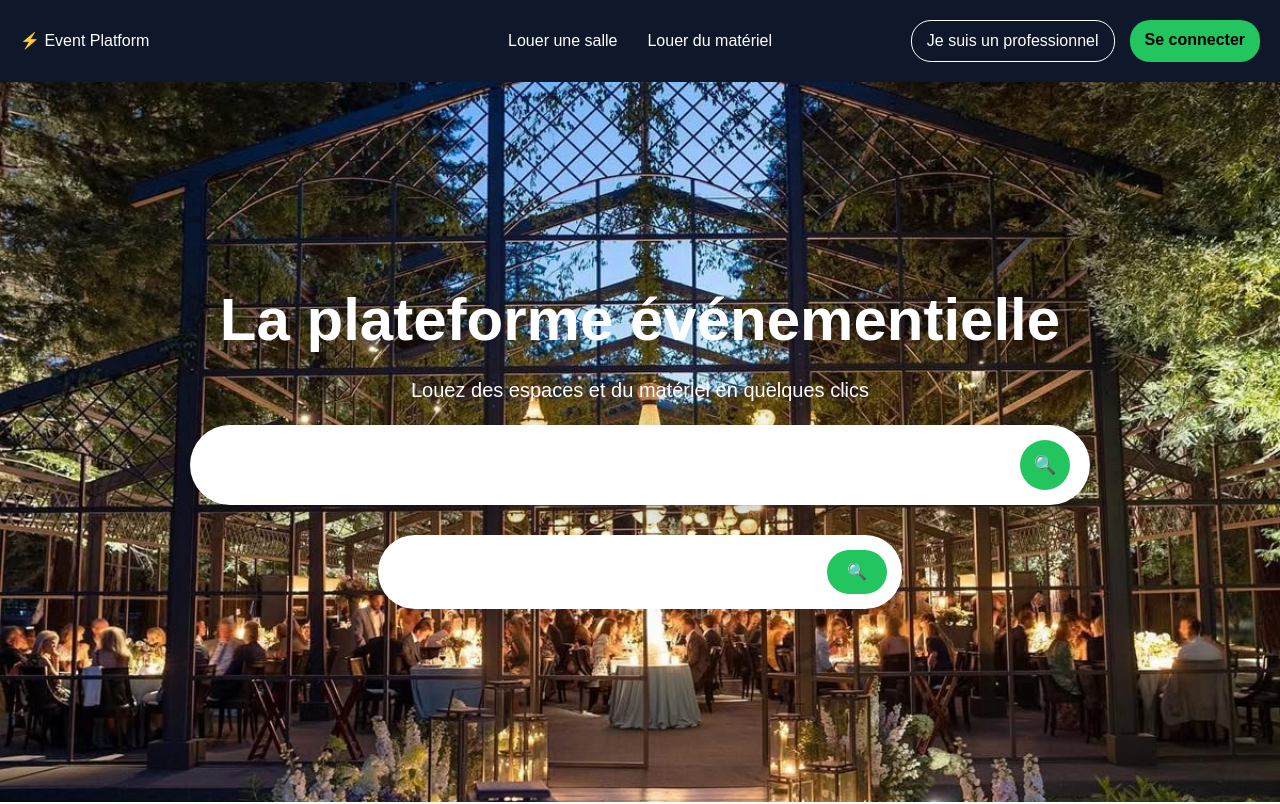
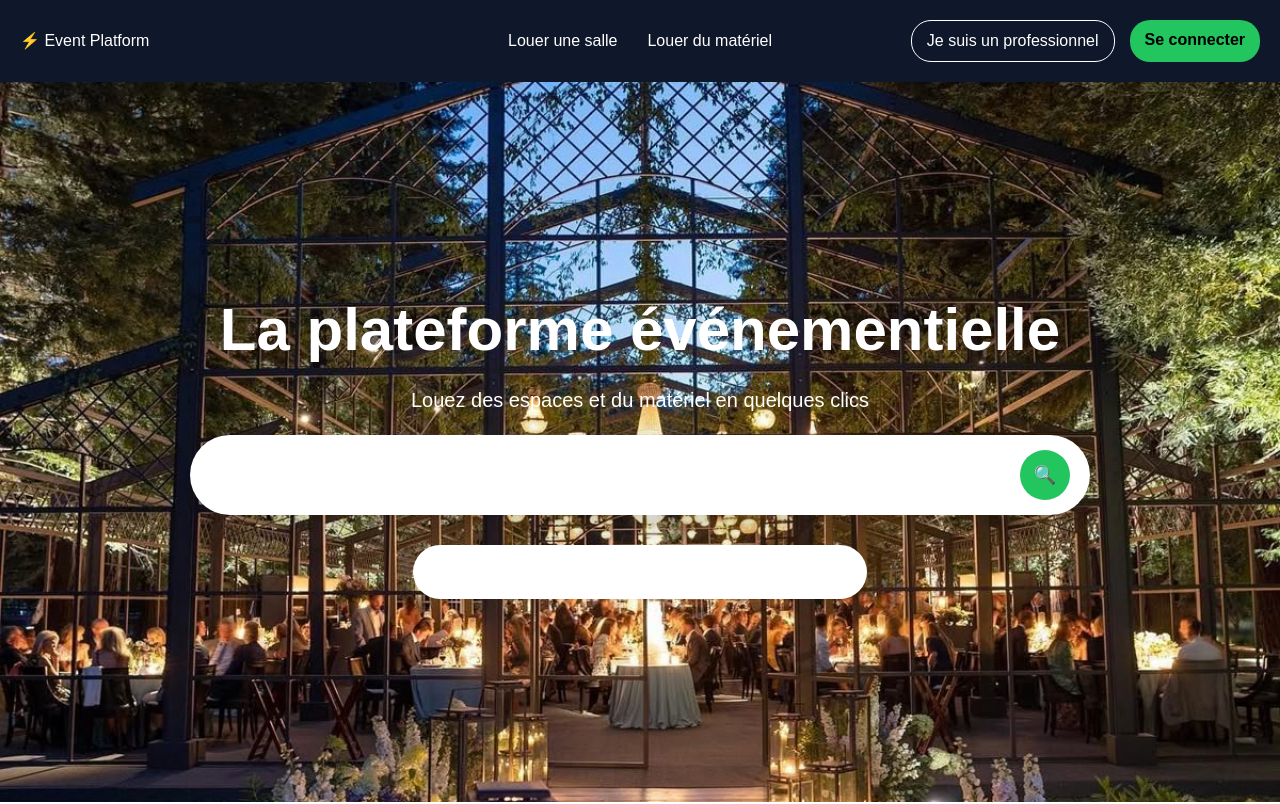
Before and after one commit to sara16g/event-platform, a Next.js app: page / in a window 1280 px wide. Shown: the top 804 px of the page. Built offline with nearby package versions, Linux system fonts and the light colour scheme.

Commit message:
add search bar

```diff
--- a/app/page.tsx
+++ b/app/page.tsx
@@ -60,18 +60,7 @@ export default function Home() {
             }}
           />
 
-           <button
-            style={{
-              background: "#22c55e",
-              border: "none",
-              padding: "10px 20px",
-              borderRadius: "30px",
-              fontWeight: "bold",
-              cursor: "pointer",
-            }}
-          >
-            🔍
-          </button>
+
         </div>
       </section>
 
```
